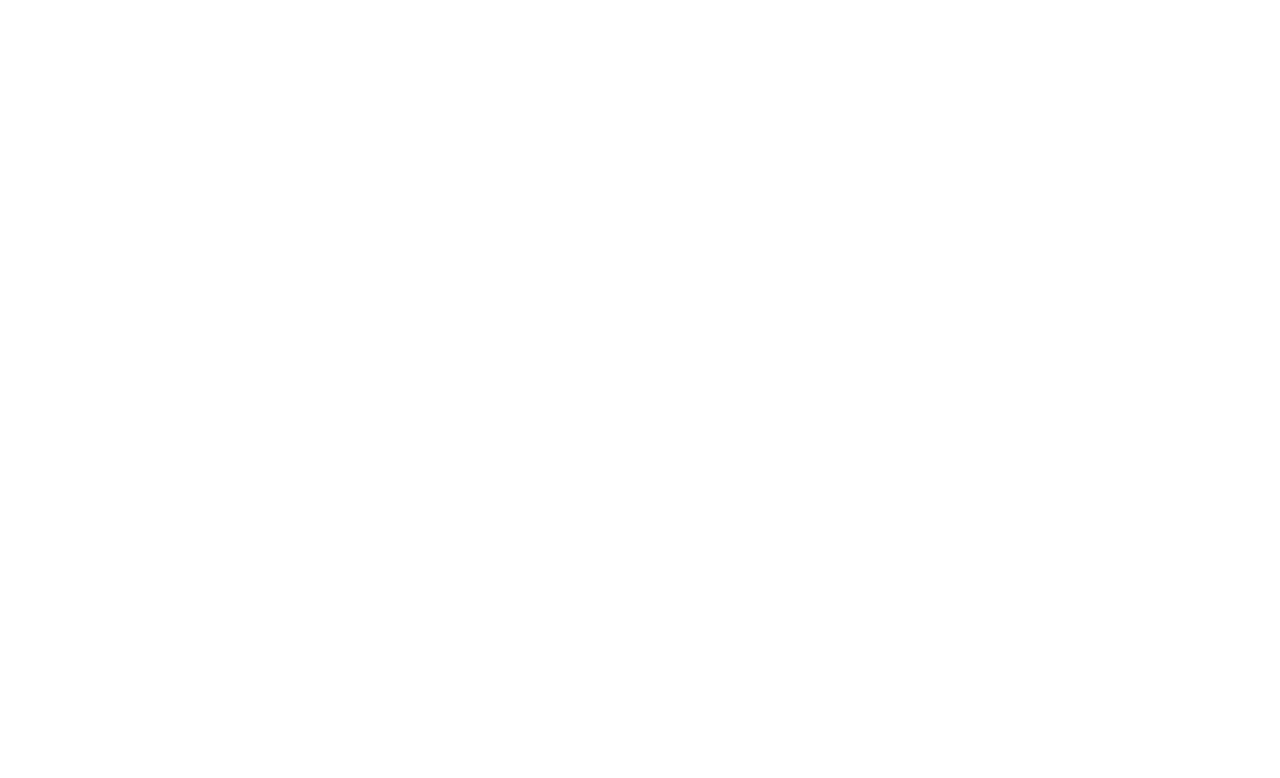
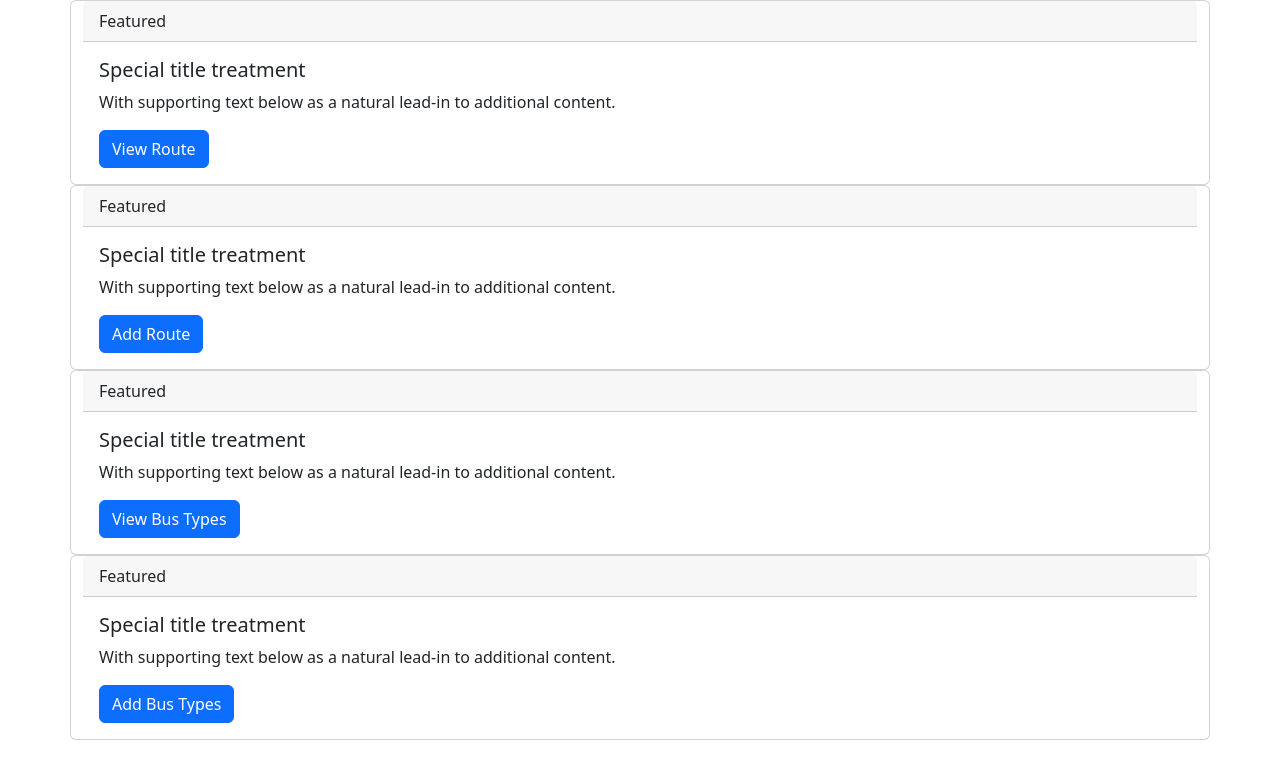
Before and after one commit to Binuri-Karunathilake/Ticketing-System-for-a-Public-Transport-Network-Frontend, a React (Create React App) app in the folder frontend/: page / in a window 1280 px wide. Before the commit this address had no page. Shown: the top 778 px of the page. Built offline with nearby package versions, Linux system fonts and the light colour scheme.

Commit message:
Added admin dashborad prop

```diff
--- a/frontend/src/App.js
+++ b/frontend/src/App.js
@@ -5,11 +5,13 @@
 import BusTypesService from './services/BusTypesService';
 import AddBusRoute from './components/AddBussRoute/AddBusRoute';
 import RouteDetails from './components/RouteDetails/RouteDetails';
+import AdminDashborad from './components/AdminDashboard/AdminDashborad';
 
 function App() {
   return (
     <div className="container">
       <Routes>
+        <Route path='/' element={<AdminDashborad/>} />
         <Route path='/busRoutes' element={<BusRooutesTable/>} />
         <Route path='/busTypes' element={<BusTypesService/>} />
         <Route path='/busRoutes/add' element={<AddBusRoute/>} />
--- /dev/null
+++ b/frontend/src/components/AdminDashboard/AdminDashborad.jsx
@@ -0,0 +1,68 @@
+import React from "react";
+import { Link } from "react-router-dom";
+
+const AdminDashborad = () => {
+  return (
+    <div>
+      <div className="row">
+        <div class="card">
+          <div class="card-header">Featured</div>
+          <div class="card-body">
+            <h5 class="card-title">Special title treatment</h5>
+            <p class="card-text">
+              With supporting text below as a natural lead-in to additional
+              content.
+            </p>
+            <Link to="/BusRoutes" class="btn btn-primary">
+              View Route
+            </Link>
+          </div>
+        </div>
+
+        <div class="card">
+          <div class="card-header">Featured</div>
+          <div class="card-body">
+            <h5 class="card-title">Special title treatment</h5>
+            <p class="card-text">
+              With supporting text below as a natural lead-in to additional
+              content.
+            </p>
+            <Link to="/BusRoutes/add" class="btn btn-primary">
+              Add Route
+            </Link>
+          </div>
+        </div>
+
+        <div class="card">
+          <div class="card-header">Featured</div>
+          <div class="card-body">
+            <h5 class="card-title">Special title treatment</h5>
+            <p class="card-text">
+              With supporting text below as a natural lead-in to additional
+              content.
+            </p>
+            <Link to="/BusTypes" class="btn btn-primary">
+              View Bus Types
+            </Link>
+          </div>
+        </div>
+
+        <div class="card">
+          <div class="card-header">Featured</div>
+          <div class="card-body">
+            <h5 class="card-title">Special title treatment</h5>
+            <p class="card-text">
+              With supporting text below as a natural lead-in to additional
+              content.
+            </p>
+            <Link to="/BusTypes/add" class="btn btn-primary">
+              Add Bus Types
+            </Link>
+          </div>
+        </div>
+      </div>
+    </div>
+  );
+};
+
+export default AdminDashborad;
--- a/frontend/src/constants/CommonConstants.js
+++ b/frontend/src/constants/CommonConstants.js
@@ -1,2 +1,2 @@
-export const API_URL = "http://localhost:8080/api/v1/";
+export const API_URL = "http://localhost:8090/api/v1/";
 export const MAP_API_KEY = "AIzaSyApcbfv-mup1EIuC0Ur2G5DiR626lbJzUI"
```
